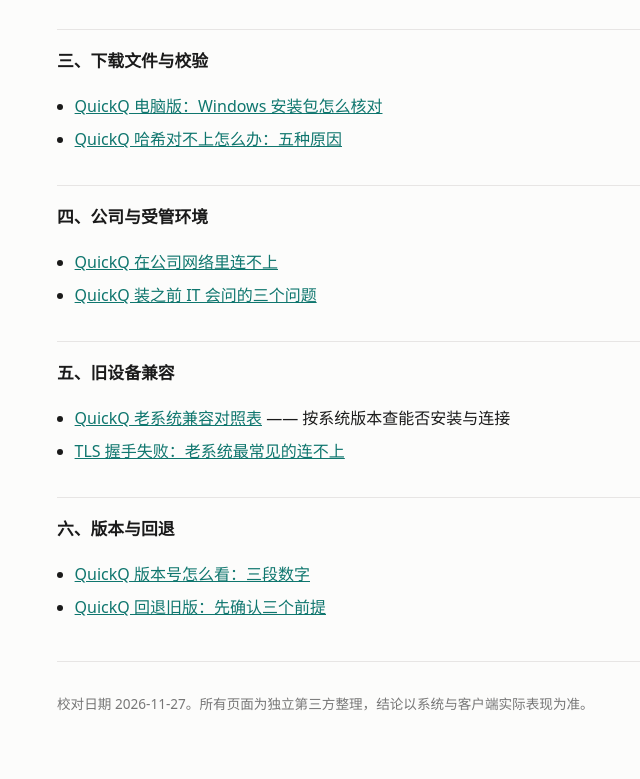
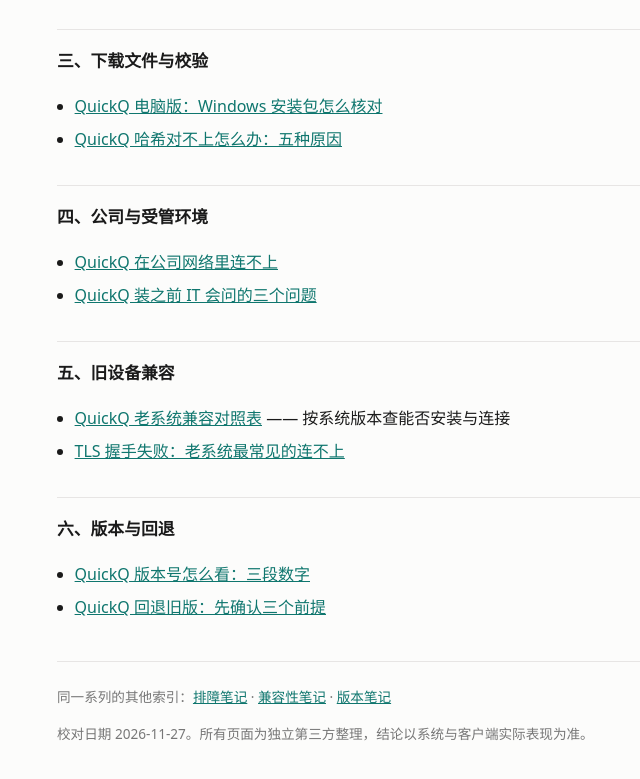
Before and after one commit to luofei-fe/quickq-handbook, a plain HTML site: page index.html in a window 1280 px wide. Shown: the part 454-1233 px from the top of the page, without its empty margins (203-843 px from the left). Drawn offline with Linux system fonts and the light colour scheme.

Commit message:
Add navigation links to footer in index.html

```diff
--- a/index.html
+++ b/index.html
@@ -13,8 +13,8 @@ h2{font-size:1.05rem;margin:2rem 0 .5rem;padding-top:1rem;border-top:1px solid #
 ul{padding-left:1.1rem}
 li{margin:.35rem 0}
 a{color:#0f766e}
-.meta{color:#888;font-size:.85rem}
 footer{margin-top:2.5rem;padding-top:1rem;border-top:1px solid #e7e5e4;color:#777;font-size:.85rem}
+footer nav{margin:.4rem 0 .8rem}
 </style>
 </head>
 <body>
@@ -58,6 +58,7 @@ footer{margin-top:2.5rem;padding-top:1rem;border-top:1px solid #e7e5e4;color:#77
 </ul>
 
 <footer>
+<nav>同一系列的其他索引：<a href="https://luofei-fe.github.io/quickq-troubleshooting/">排障笔记</a> · <a href="https://luofei-fe.github.io/quickq-compat-notes/">兼容性笔记</a> · <a href="https://luofei-fe.github.io/quickq-version-notes/">版本笔记</a></nav>
 <p>校对日期 2026-11-27。所有页面为独立第三方整理，结论以系统与客户端实际表现为准。</p>
 </footer>
 </body>
```
